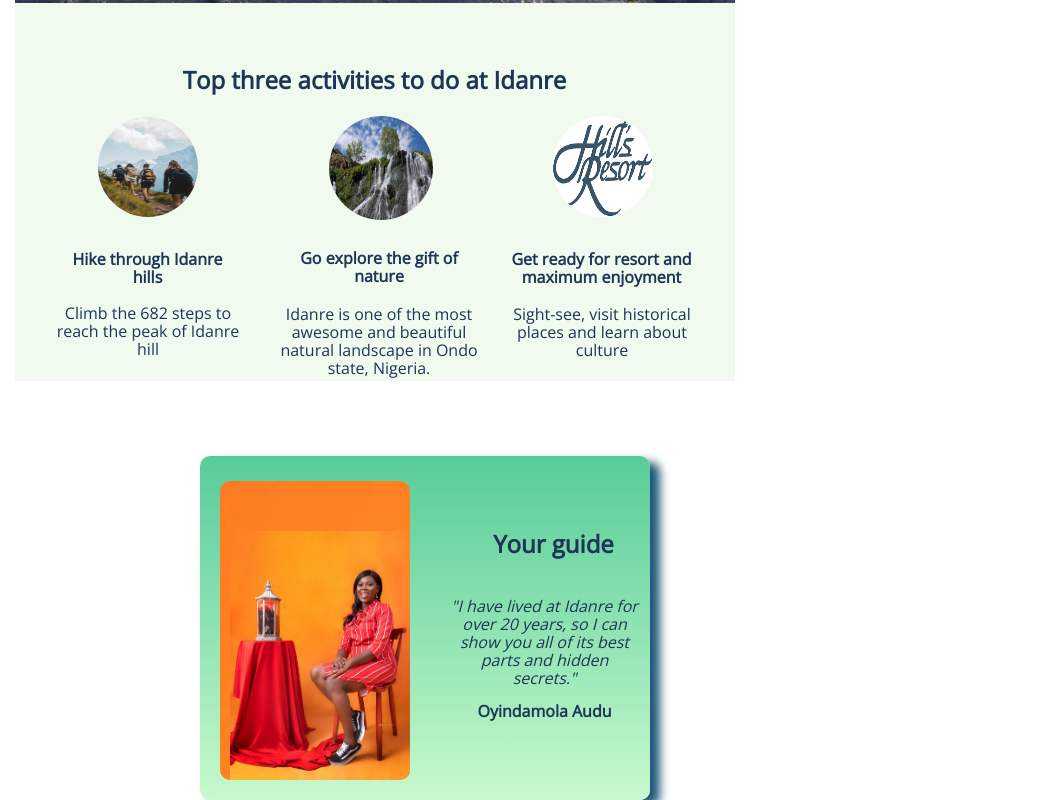
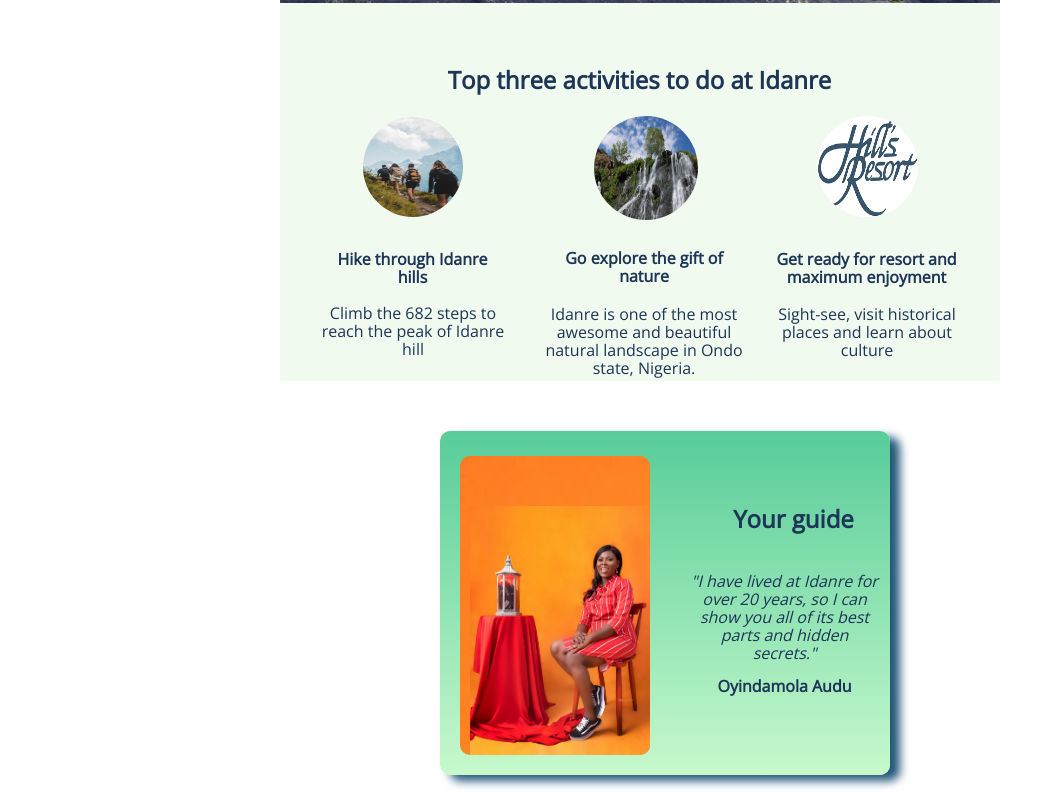
Before and after one commit to oyindamola11/Hometown-project, a plain HTML site: page index.html in a window 1280 px wide. Shown: the part 355-1155 px from the top of the page, without its empty margins (0-1048 px from the left). Drawn offline with nearby package versions, Linux system fonts and the light colour scheme.

Commit message:
development completed

```diff
--- a/styles.css
+++ b/styles.css
@@ -10,13 +10,15 @@ DARK BLUE: #1D3557
 body {
     position: relative;
     width: 720px;
-    height: 1115px;
+    height: 49px;
     background: #FFFFFF;
     background-size: cover;
     background-position: center;
+    background-repeat: no-repeat;
     font-family: 'Open Sans', sans-serif;
     border-radius: 20px;
     border: 15px solid #FFFFFF;
+    margin: auto;
     }
 
 .hero_section{
@@ -216,6 +218,8 @@ body {
     left: 0px;
     top: 721px;
     background: #FFFFFF;
+    margin: auto;
+    padding: 10px 10px;
 }
 
 #guide_inner{
@@ -236,6 +240,7 @@ body {
    margin: 25px 25px;
    border: 5px bold #1D3557;
    background: linear-gradient(#57cc99, #c7f9cc);
+   margin: auto;
 }
 
 #image_4{
```
